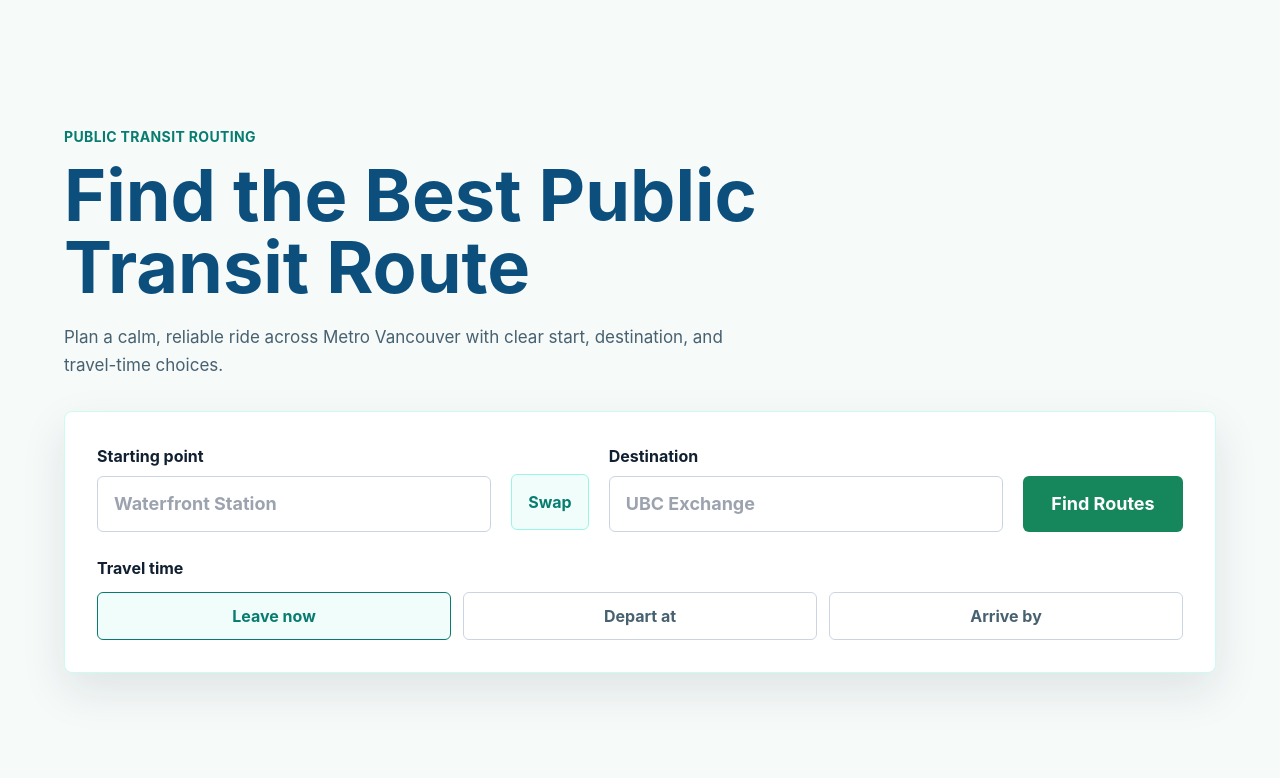
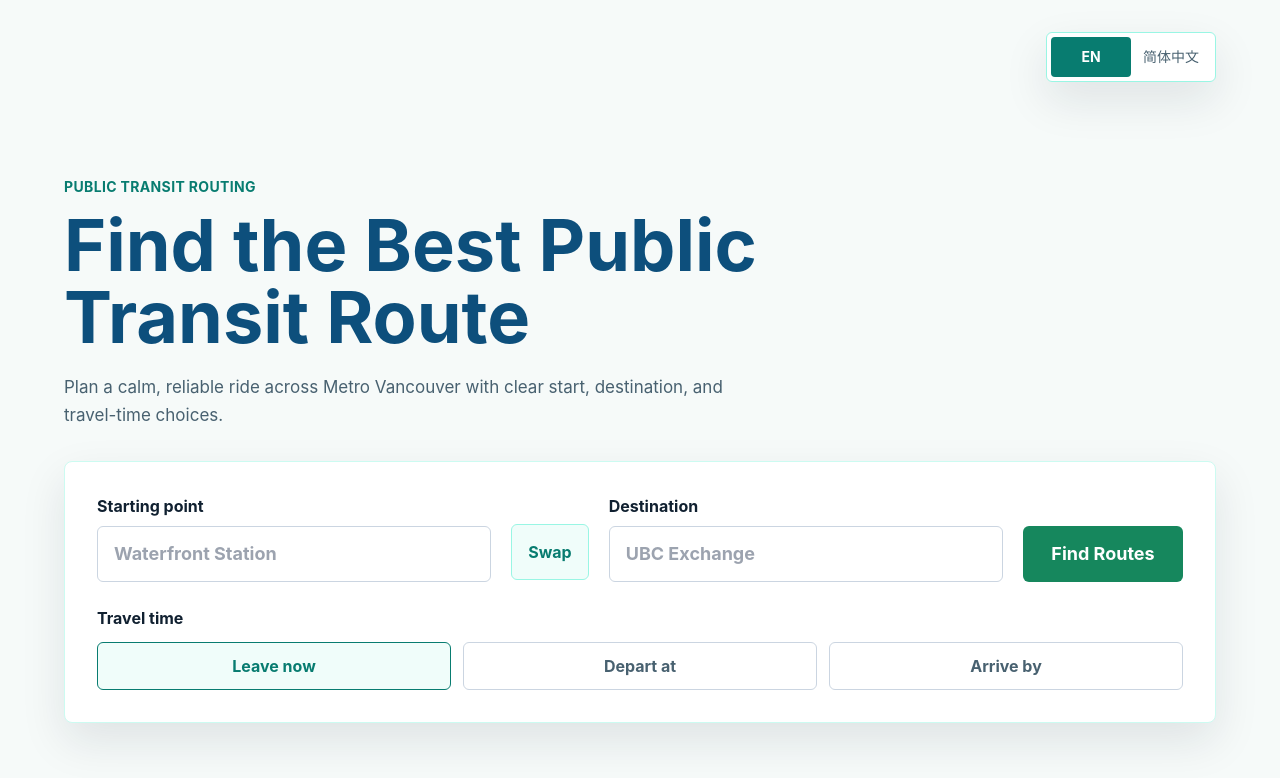
Before and after one commit to mtplayground/barbara-sh-b010-transitroutefi, a React (Vite) app in the folder apps/frontend/: page / in a window 1280 px wide. Shown: the top 778 px of the page. Built offline with nearby package versions, Linux system fonts and the light colour scheme; no server answers.

Commit message:
feat: Header language toggle with persisted preference

```diff
--- a/apps/frontend/src/App.tsx
+++ b/apps/frontend/src/App.tsx
@@ -2,6 +2,7 @@ import { useState } from "react";
 import type { FormEvent } from "react";
 import { useTranslation } from "react-i18next";
 import type { RouteSearchQuery } from "@transitroutefi/shared";
+import { LanguageToggle } from "./components/LanguageToggle";
 import { RouteMap } from "./components/RouteMap";
 import { RouteResults } from "./components/RouteResults";
 import { SearchStatus } from "./components/SearchStatus";
@@ -68,7 +69,11 @@ function App() {
 
   return (
     <main className="min-h-screen bg-transit-mist px-5 py-8 text-transit-ink sm:px-8 lg:px-10">
-      <section className="mx-auto flex w-full max-w-6xl flex-col gap-8 lg:min-h-[calc(100vh-4rem)] lg:justify-center">
+      <header className="mx-auto mb-6 flex w-full max-w-6xl justify-end">
+        <LanguageToggle />
+      </header>
+
+      <section className="mx-auto flex w-full max-w-6xl flex-col gap-8 lg:min-h-[calc(100vh-7rem)] lg:justify-center">
         <div className="max-w-4xl">
           <p className="mb-3 text-sm font-bold uppercase tracking-wide text-transit-teal">
             {t("app.eyebrow")}
--- /dev/null
+++ b/apps/frontend/src/components/LanguageToggle.tsx
@@ -0,0 +1,39 @@
+import { useTranslation } from "react-i18next";
+
+const languages = [
+  { code: "en", labelKey: "language.en" },
+  { code: "zh-Hans", labelKey: "language.zhHans" }
+] as const;
+
+export function LanguageToggle() {
+  const { i18n, t } = useTranslation();
+
+  return (
+    <div
+      className="inline-grid grid-cols-2 rounded-md border border-teal-200 bg-white p-1 shadow-soft"
+      role="group"
+      aria-label={t("language.toggleAria")}
+    >
+      {languages.map((language) => {
+        const isActive = i18n.resolvedLanguage === language.code;
+
+        return (
+          <button
+            key={language.code}
+            aria-pressed={isActive}
+            className={[
+              "min-h-10 rounded px-3 text-sm font-bold transition focus:outline-none focus:ring-4 focus:ring-teal-100",
+              isActive
+                ? "bg-transit-teal text-white"
+                : "text-transit-muted hover:bg-teal-50 hover:text-transit-teal"
+            ].join(" ")}
+            type="button"
+            onClick={() => void i18n.changeLanguage(language.code)}
+          >
+            {t(language.labelKey)}
+          </button>
+        );
+      })}
+    </div>
+  );
+}
--- a/apps/frontend/src/i18n/index.ts
+++ b/apps/frontend/src/i18n/index.ts
@@ -2,6 +2,10 @@ import i18n from "i18next";
 import { initReactI18next } from "react-i18next";
 import en from "./locales/en.json";
 import zhHans from "./locales/zh-Hans.json";
+
+const languageStorageKey = "preferred-language";
+const supportedLanguages = ["en", "zh-Hans"] as const;
+type SupportedLanguage = (typeof supportedLanguages)[number];
 
 export const resources = {
   en: {
@@ -12,13 +16,41 @@ export const resources = {
   }
 } as const;
 
+function isSupportedLanguage(value: string | null): value is SupportedLanguage {
+  return supportedLanguages.some((language) => language === value);
+}
+
+function storedLanguage(): SupportedLanguage {
+  try {
+    const value = window.localStorage.getItem(languageStorageKey);
+    return isSupportedLanguage(value) ? value : "en";
+  } catch {
+    return "en";
+  }
+}
+
 void i18n.use(initReactI18next).init({
   resources,
-  lng: "en",
+  lng: storedLanguage(),
   fallbackLng: "en",
   interpolation: {
     escapeValue: false
   }
 });
 
+i18n.on("languageChanged", (language) => {
+  if (!isSupportedLanguage(language)) {
+    return;
+  }
+
+  try {
+    window.localStorage.setItem(languageStorageKey, language);
+    document.documentElement.lang = language;
+  } catch {
+    document.documentElement.lang = language;
+  }
+});
+
+document.documentElement.lang = i18n.language;
+
 export default i18n;
--- a/apps/frontend/src/i18n/locales/en.json
+++ b/apps/frontend/src/i18n/locales/en.json
@@ -18,6 +18,11 @@
       "arrive_by": "Arrive by"
     },
     "dateTime": "Date and time"
+  },
+  "language": {
+    "toggleAria": "Choose language",
+    "en": "EN",
+    "zhHans": "简体中文"
   },
   "status": {
     "loadingTitle": "Finding routes",
--- a/apps/frontend/src/i18n/locales/zh-Hans.json
+++ b/apps/frontend/src/i18n/locales/zh-Hans.json
@@ -18,6 +18,11 @@
       "arrive_by": "指定到达"
     },
     "dateTime": "日期和时间"
+  },
+  "language": {
+    "toggleAria": "选择语言",
+    "en": "EN",
+    "zhHans": "简体中文"
   },
   "status": {
     "loadingTitle": "正在查找路线",
```
